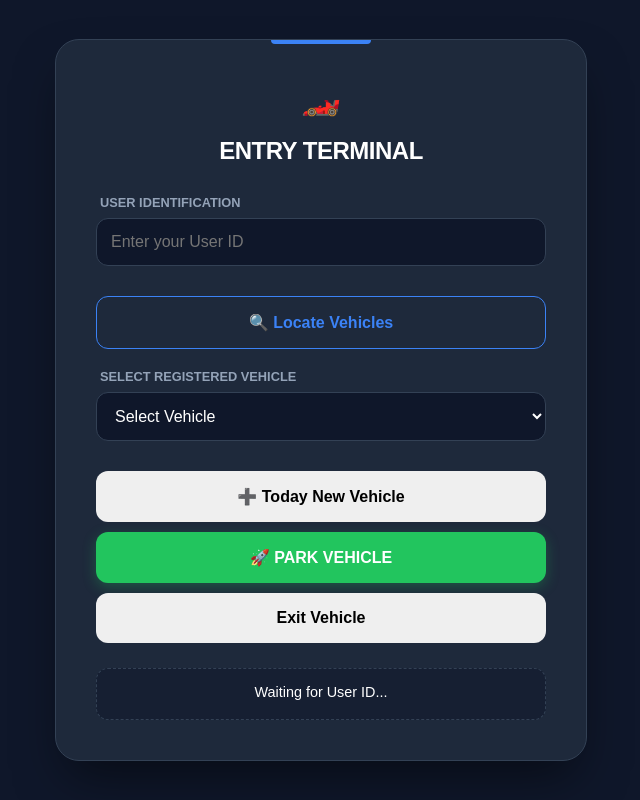
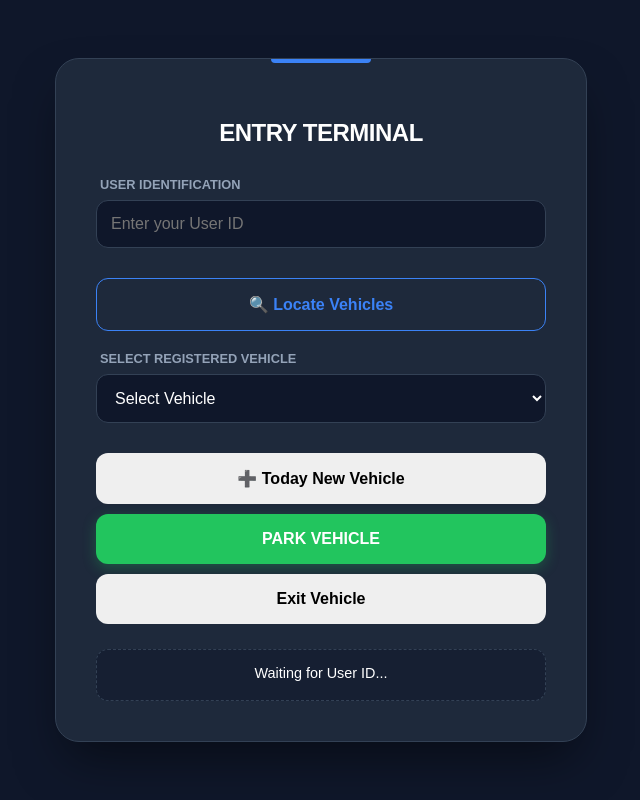
Before and after one commit to prajwaldongare02/parking-frontend, a plain HTML site: page index.html in a window 1280 px wide. Shown: the whole page, without its empty margins (319-959 px from the left). Drawn offline with Linux system fonts and the light colour scheme.

Commit message:
removed icons

```diff
--- a/index.html
+++ b/index.html
@@ -161,7 +161,7 @@
 <body>
 
 <div class="terminal-card">
-    <span class="car-icon">🏎️</span>
+    <span class="car-icon"></span>
     <h2>ENTRY TERMINAL</h2>
 
     <div class="input-group">
@@ -182,7 +182,7 @@
     ➕ Today New Vehicle
 </button>
 
-    <button class="btn-park" onclick="createBooking()">🚀 PARK VEHICLE</button>
+    <button class="btn-park" onclick="createBooking()"> PARK VEHICLE</button>
     <button onclick="exitVehicle()">Exit Vehicle</button>
 
     <div id="result" class="status-msg">Waiting for User ID...</div>
```
Also changed, not shown: active-bookings.html (+1 -1 lines), add-vehicle.html (+1 -1 lines).
